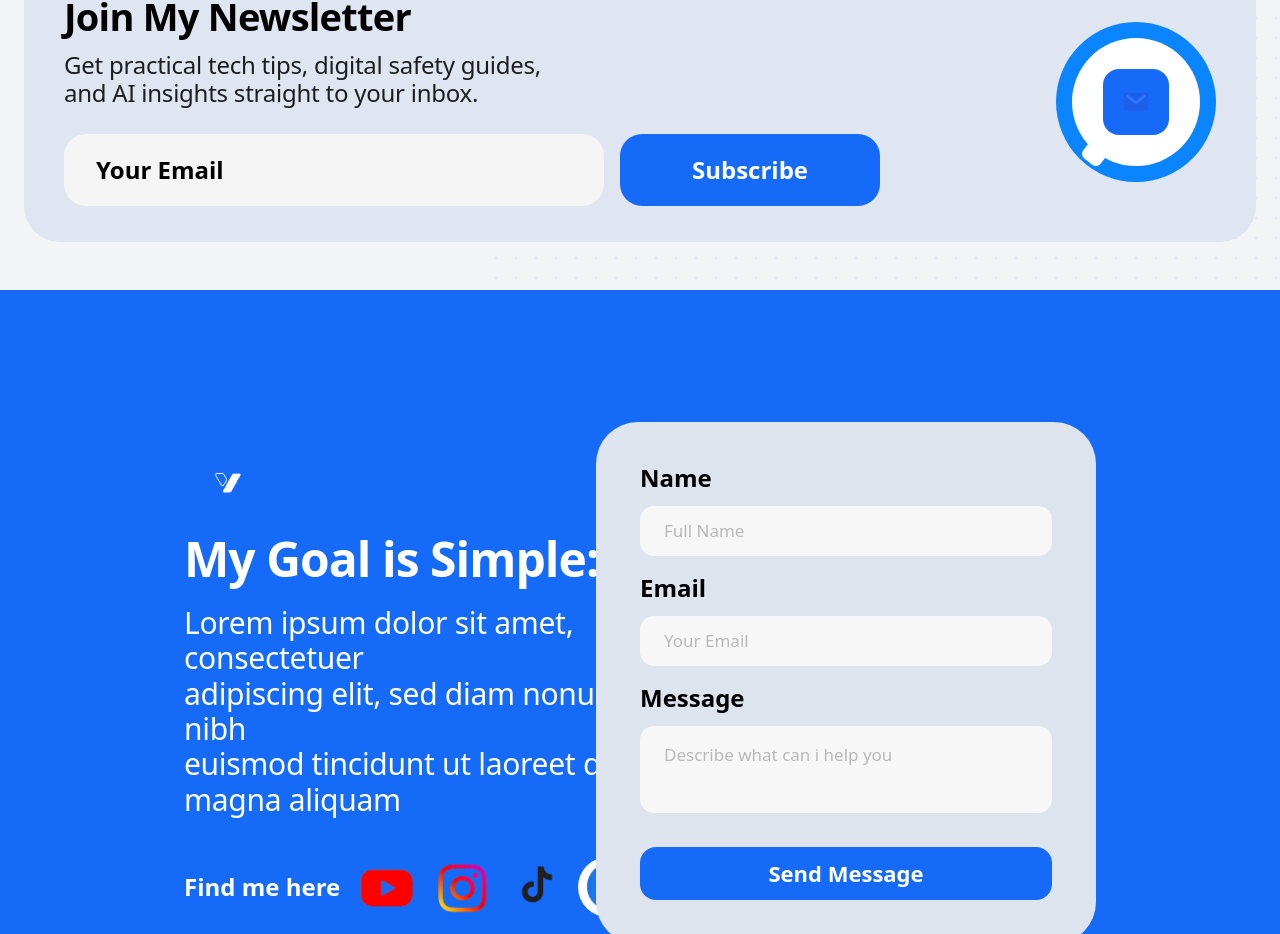
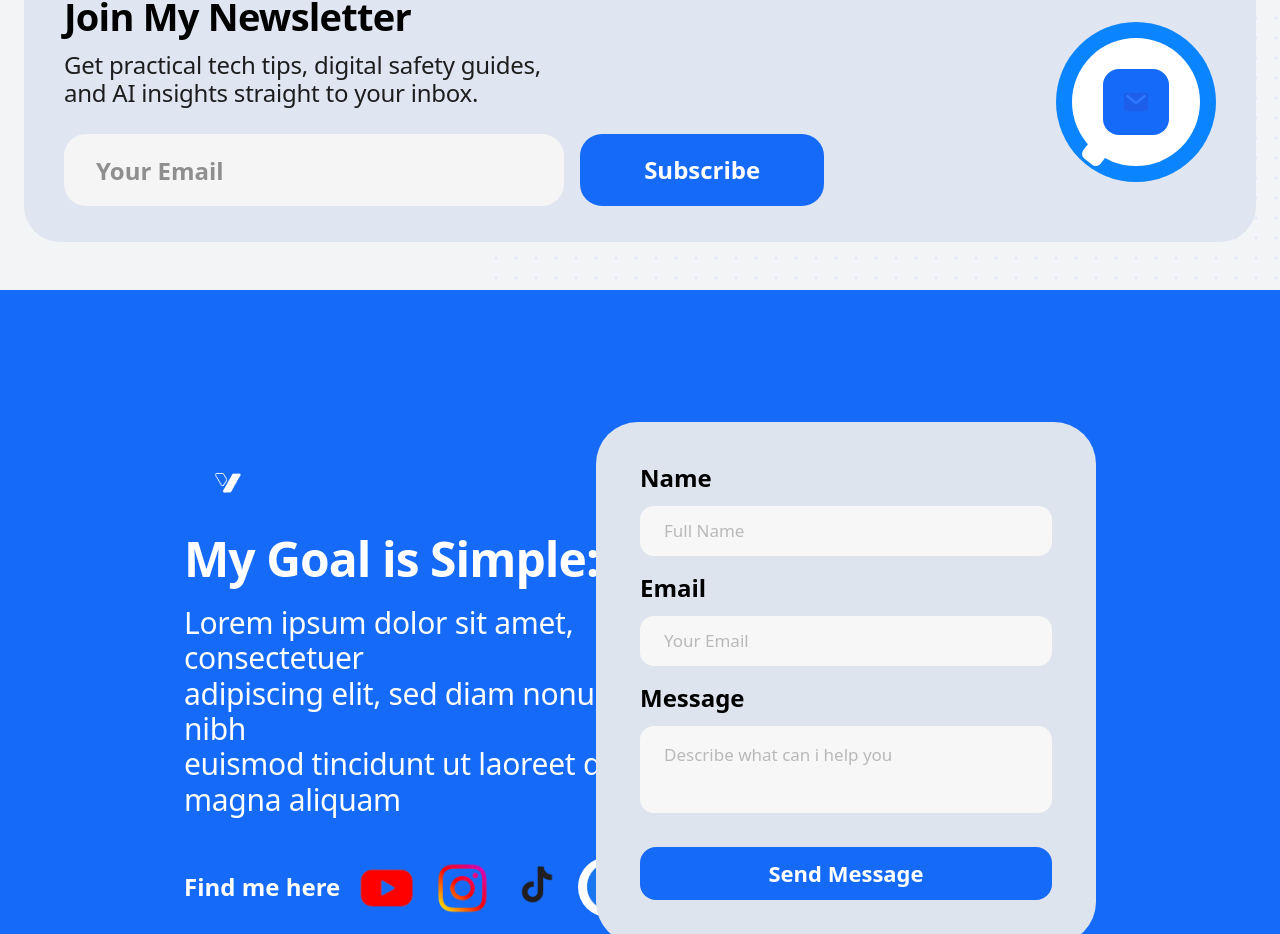
Before and after one commit to IshakAbdiazizHussen/Eng.yusuf-vision, a Next.js app: page / in a window 1280 px wide. Shown: the part 9892-10826 px from the top of the page. Built offline with nearby package versions, Linux system fonts and the light colour scheme.

Commit message:
fixing error which is dublicating

```diff
--- a/src/app/page.tsx
+++ b/src/app/page.tsx
@@ -932,20 +932,22 @@ export default function Home() {
                   and AI insights straight to your inbox.
                 </p>
 
-                <div className="mt-7 flex flex-col gap-4 md:flex-row md:items-center">
-            <div
-              className="flex h-[72px] w-full md:w-[500px] lg:w-[540px] items-center rounded-[22px] bg-[#f5f5f5]
-              px-8 text-[24px] font-semibold leading-none text-black shrink-0">
-              Your Email
-            </div>
+                <form className="mt-7 flex flex-col gap-4 md:flex-row md:items-center">
+                  <input
+                    type="email"
+                    placeholder="Your Email"
+                    suppressHydrationWarning
+                    className="h-[72px] w-full rounded-[22px] bg-[#f5f5f5] px-8 text-[24px] font-semibold leading-none text-black outline-none placeholder:text-[#8f8f8f] md:w-[500px] lg:w-[540px]"
+                  />
 
-            <a
-              href="#"
-              className="inline-flex h-[72px] w-full md:w-[260px] items-center justify-center rounded-[22px]
-              bg-[#156BF7] px-8 text-[24px] font-bold leading-none text-white shrink-0">
-              Subscribe
-            </a>
-          </div>
+                  <button
+                    type="submit"
+                    suppressHydrationWarning
+                    className="inline-flex h-[72px] w-full items-center justify-center rounded-[22px] bg-[#156BF7] px-8 text-[24px] font-bold leading-none text-white transition-opacity hover:opacity-90 md:w-[260px]"
+                  >
+                    Subscribe
+                  </button>
+                </form>
               </div>
 
               <div className="flex justify-center lg:justify-end">
@@ -1081,6 +1083,7 @@ export default function Home() {
                   <input
                     type="text"
                     placeholder="Full Name"
+                    suppressHydrationWarning
                     className="mt-4 h-[50px] w-full rounded-[14px] bg-[#F7F7F7] px-6 text-[17px] font-normal text-black outline-none placeholder:text-[#B9B9B9]"
                   />
                 </div>
@@ -1092,6 +1095,7 @@ export default function Home() {
                   <input
                     type="email"
                     placeholder="Your Email"
+                    suppressHydrationWarning
                     className="mt-4 h-[50px] w-full rounded-[14px] bg-[#F7F7F7] px-6 text-[17px] font-normal text-black outline-none placeholder:text-[#B9B9B9]"
                   />
                 </div>
@@ -1102,12 +1106,14 @@ export default function Home() {
                   </label>
                   <textarea
                     placeholder="Describe what can i help you"
+                    suppressHydrationWarning
                     className="mt-4 h-[87px] w-full resize-none rounded-[14px] bg-[#F7F7F7] px-6 py-4 text-[17px] font-normal text-black outline-none placeholder:text-[#B9B9B9]"
                   />
                 </div>
 
                 <button
                   type="button"
+                  suppressHydrationWarning
                   className="mt-7 inline-flex h-[53px] w-full items-center justify-center rounded-[16px] bg-[#156BF7]
                   text-[22px] font-bold leading-none text-white transition-opacity hover:opacity-90"
                 >
```
